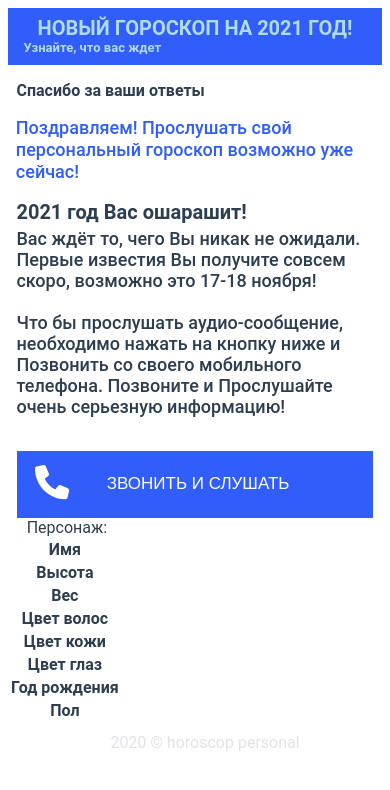
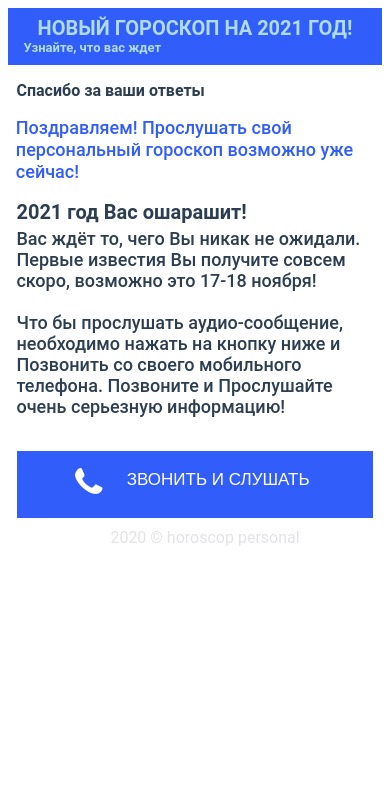
Before and after one commit to zarka07/test-task-april, a Vue app: page /getdata in a window 390 px wide. Shown: the top 790 px of the page. Built offline with nearby package versions, Linux system fonts and the light colour scheme.

Commit message:
new phone logo, fixed bugs

```diff
--- a/src/App.vue
+++ b/src/App.vue
@@ -1,7 +1,10 @@
 <template>
+<div class="wrapper">
   <Header/>
   <router-view/>
   <Footer/>
+</div>
+
 </template>
 
 <script>
@@ -26,6 +29,13 @@ export default {
   text-align: center;
   color: #2c3e50;
 }
+html,
+body {
+  height: 100%;
+}
 
-
+.wrapper {
+  position: relative;
+  min-height: 100%;
+}
 </style>
--- a/src/views/DataProcessing.vue
+++ b/src/views/DataProcessing.vue
@@ -14,17 +14,19 @@
         <div v-if="barPercent>45" class="elem">Генерация предсказания .....<i>Выполнено!</i></div>
         <div v-if="barPercent>65" class="elem">Сохранение результата .....<i>Выполнено!</i></div>
         <div v-if="barPercent>75" class="elem">Поиск свободного оператора .....<i>Выполнено!</i></div>
-        <div v-if="barPercent=100" class="elem">Начало озвучки и записи аудио - сообщения .....<i>Выполнено!</i></div>
+        <div v-if="barPercent==100" class="elem">Начало озвучки и записи аудио - сообщения .....<i>Выполнено!</i></div>
+
         <div class="elem" style="color:#B53E42;"><b>ИДЁТ ЗАПИСЬ</b></div>
-        <div v-if="barPercent=100" class="elem">ГОТОВО!</div>
 
-        <p class="submit" v-if="barPercent=100">
+        <div v-if="barPercent==100" class="elem">ГОТОВО!</div>
+
+        <div class="submit" v-if="barPercent==100">
                     <button type="submit"
                         class="submitButton"
                         @click.prevent="this.$router.push({ name: 'get-data'})"
                      >ДАЛЕЕ
                     </button>
-        </p>
+        </div>
       </div>
   </div>
 </template>
@@ -87,8 +89,7 @@ export default {
     }
 
     .submit{
-
-
+        margin: 2vh auto 1vh auto;
     }
     .submitButton{
         font-size: 14px;
--- a/src/views/GetData.vue
+++ b/src/views/GetData.vue
@@ -16,13 +16,13 @@
     <div class="getapi">
       <button class="button-menu" @click.prevent="getApi">
         <span class="menu-icon">
-          <img src="../assets/phone-solid.svg" class=""/>
+          <img src="../assets/Vector.png" class="img"/>
         </span>
         <span class="button-label">Звонить и слушать</span>
       </button>
     </div>
-    <div>
 
+    <div v-if="showResponse" class="response">
     <table>
       <caption>Персонаж:</caption>
       <thead>
@@ -75,6 +75,7 @@ export default {
   data(){
     return{
       response:{},
+      showResponse:false
     }
   },
   methods:{
@@ -89,6 +90,7 @@ export default {
                     }
                 })
         this.response = Response.data;
+        this.showResponse = true
         console.log(this.response)
         },
   }
@@ -118,17 +120,16 @@ export default {
     line-height:40px;
    color:white;
    margin:0 5px;
-   font-size:20px;
   }
 
   .button-menu {
    display:inline-flex;
-   align-items: center;
+   justify-content: center;
   width:95%;
    border:0;
    background-color:#315DFA;
    height:8vh;
-
+  padding-top:1.1vh;
  }
 
  .button-label {
@@ -138,7 +139,30 @@ export default {
    margin-left:6vw;
  }
 
+ .menu-icon{
+   margin-top:1vh;
+ }
+
  .getapi{
    margin-top:4vh;
  }
+
+ table {
+    width: 300px;
+    border: 1px solid #315DFA;
+    margin: auto;
+ }
+
+ td {
+  text-align: center;
+ }
+
+.response{
+  margin-top:2vh;
+  margin-bottom:2vh;
+}
+
+caption{
+  margin-bottom:1vh;
+}
 </style>
```
Also changed, not shown: src/assets/Vector.png (added), src/assets/phone-solid.svg (deleted).
